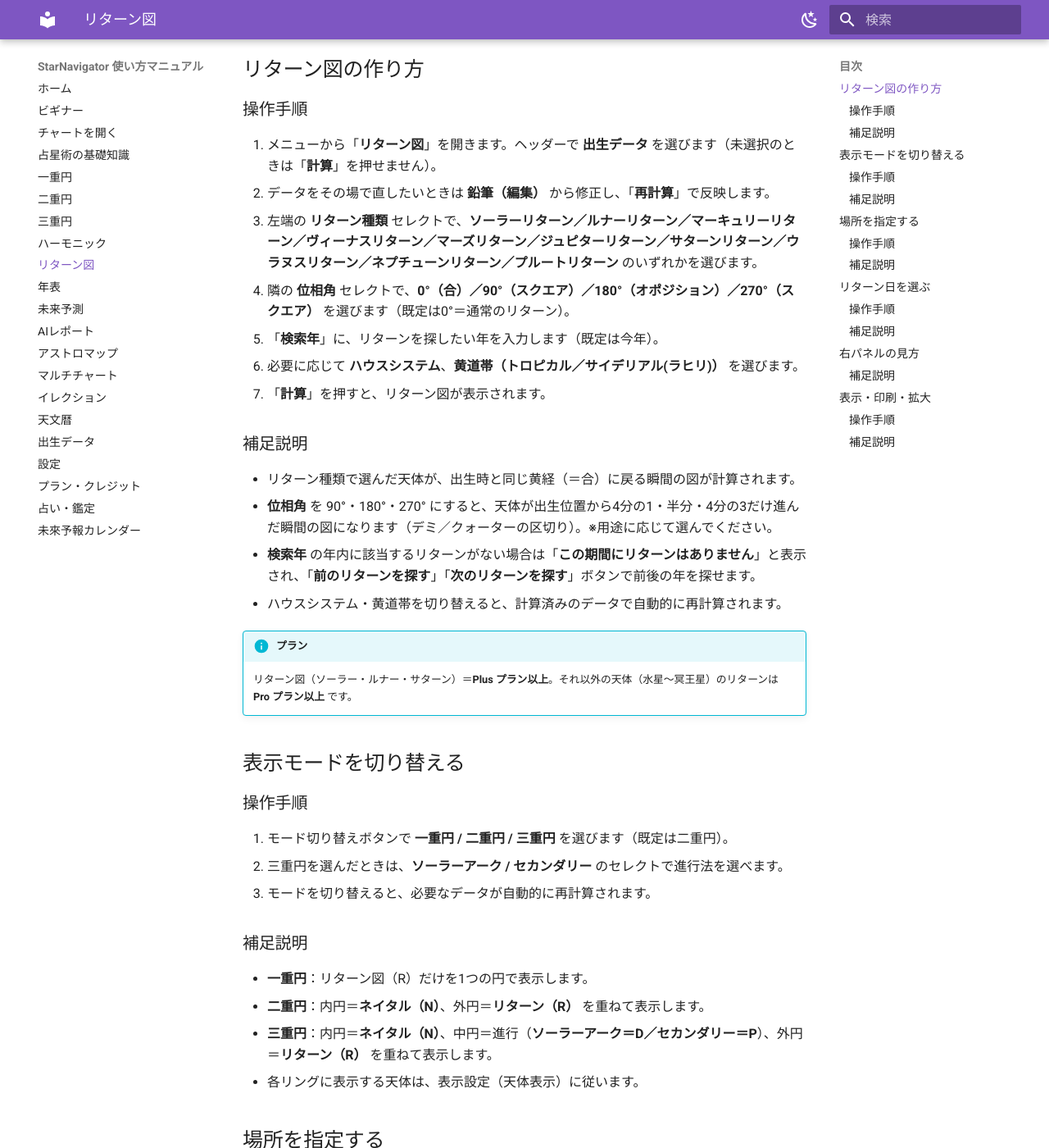
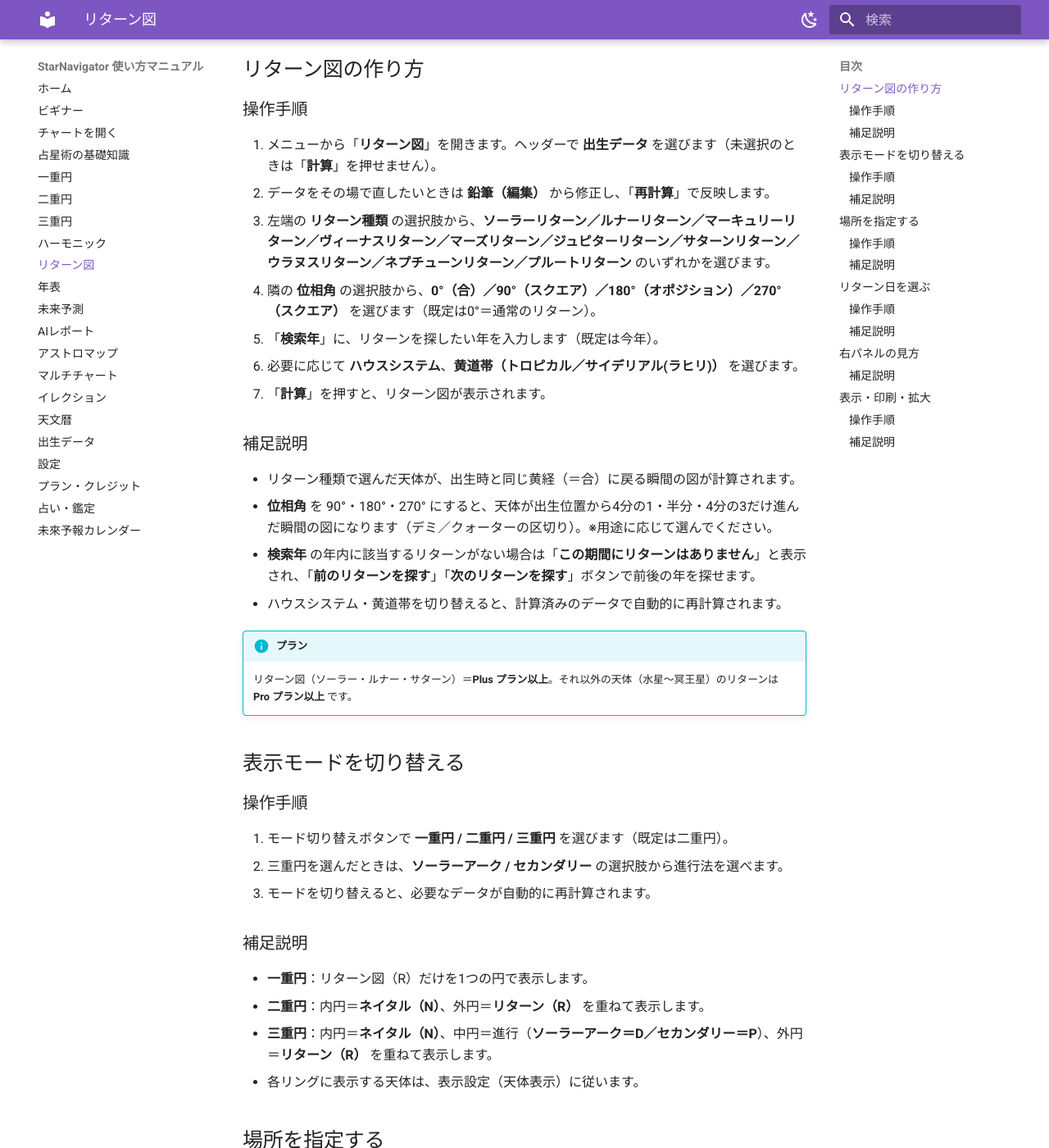
Before and after one commit to KeikoKagawa/starnavi-manual, an MkDocs documentation site: the page built from docs/return-chart.md, in a window 1280 px wide and 1400 px high, scrolled down 331 px. Shown: the whole window at 82% size. Built offline with MkDocs 1.6.1 and Material for MkDocs 9.7.7, drawn with Linux system fonts in a browser that asks for light colours.

Commit message:
content: UI用語「セレクト」を「選択肢から」に統一(4章7箇所)
Co-Authored-By: Claude Fable 5 <noreply@anthropic.com>

```diff
--- a/docs/return-chart.md
+++ b/docs/return-chart.md
@@ -13,8 +13,8 @@
 
 1. メニューから「**リターン図**」を開きます。ヘッダーで **出生データ** を選びます（未選択のときは「**計算**」を押せません）。
 2. データをその場で直したいときは **鉛筆（編集）** から修正し、「**再計算**」で反映します。
-3. 左端の **リターン種類** セレクトで、**ソーラーリターン／ルナーリターン／マーキュリーリターン／ヴィーナスリターン／マーズリターン／ジュピターリターン／サターンリターン／ウラヌスリターン／ネプチューンリターン／プルートリターン** のいずれかを選びます。
-4. 隣の **位相角** セレクトで、**0°（合）／90°（スクエア）／180°（オポジション）／270°（スクエア）** を選びます（既定は0°＝通常のリターン）。
+3. 左端の **リターン種類** の選択肢から、**ソーラーリターン／ルナーリターン／マーキュリーリターン／ヴィーナスリターン／マーズリターン／ジュピターリターン／サターンリターン／ウラヌスリターン／ネプチューンリターン／プルートリターン** のいずれかを選びます。
+4. 隣の **位相角** の選択肢から、**0°（合）／90°（スクエア）／180°（オポジション）／270°（スクエア）** を選びます（既定は0°＝通常のリターン）。
 5. 「**検索年**」に、リターンを探したい年を入力します（既定は今年）。
 6. 必要に応じて **ハウスシステム**、**黄道帯（トロピカル／サイデリアル(ラヒリ)）** を選びます。
 7. 「**計算**」を押すと、リターン図が表示されます。
@@ -36,7 +36,7 @@
 ### 操作手順
 
 1. モード切り替えボタンで **一重円 / 二重円 / 三重円** を選びます（既定は二重円）。
-2. 三重円を選んだときは、**ソーラーアーク / セカンダリー** のセレクトで進行法を選べます。
+2. 三重円を選んだときは、**ソーラーアーク / セカンダリー** の選択肢から進行法を選べます。
 3. モードを切り替えると、必要なデータが自動的に再計算されます。
 
 ### 補足説明
```
Also changed, not shown: docs/double-chart.md (+1 -1 lines), docs/harmonic.md (+2 -2 lines), docs/triple-chart.md (+1 -1 lines).
